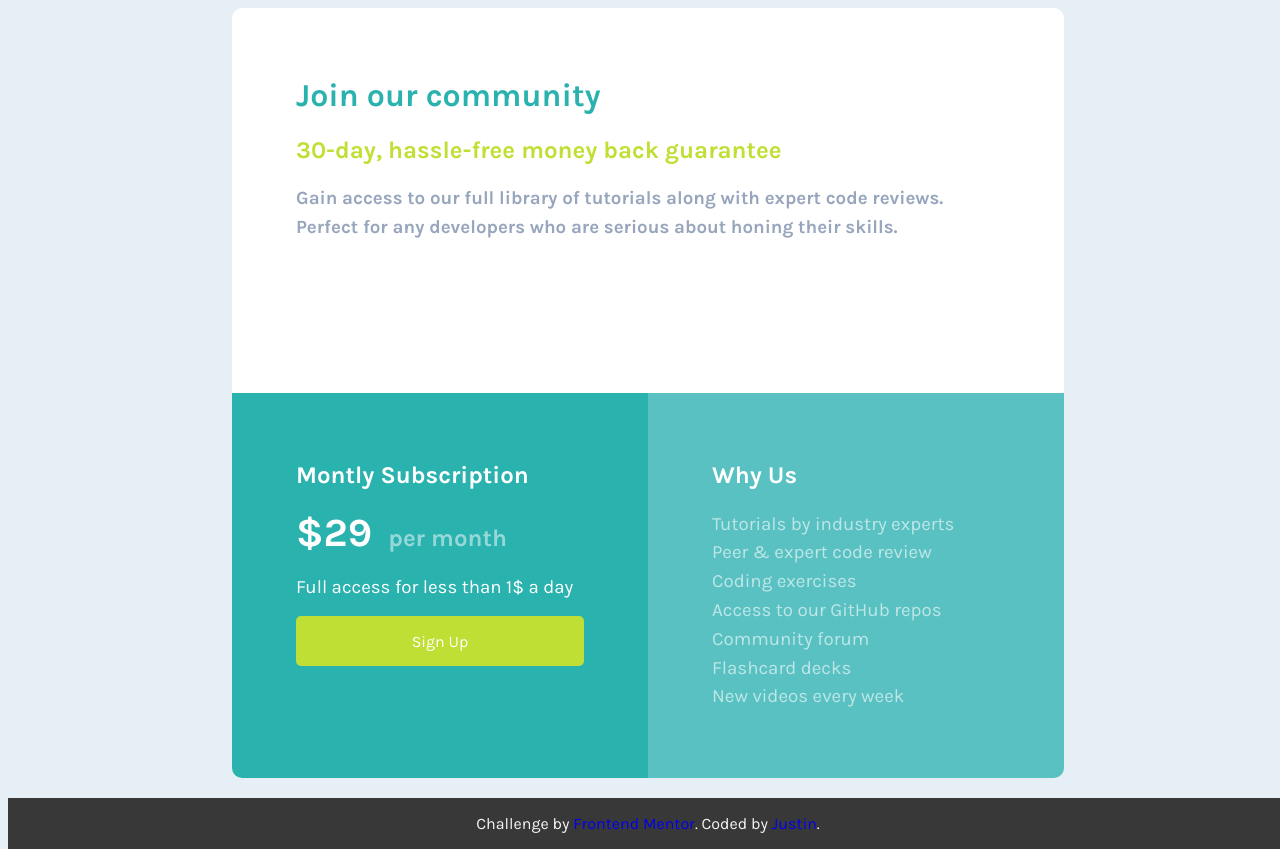
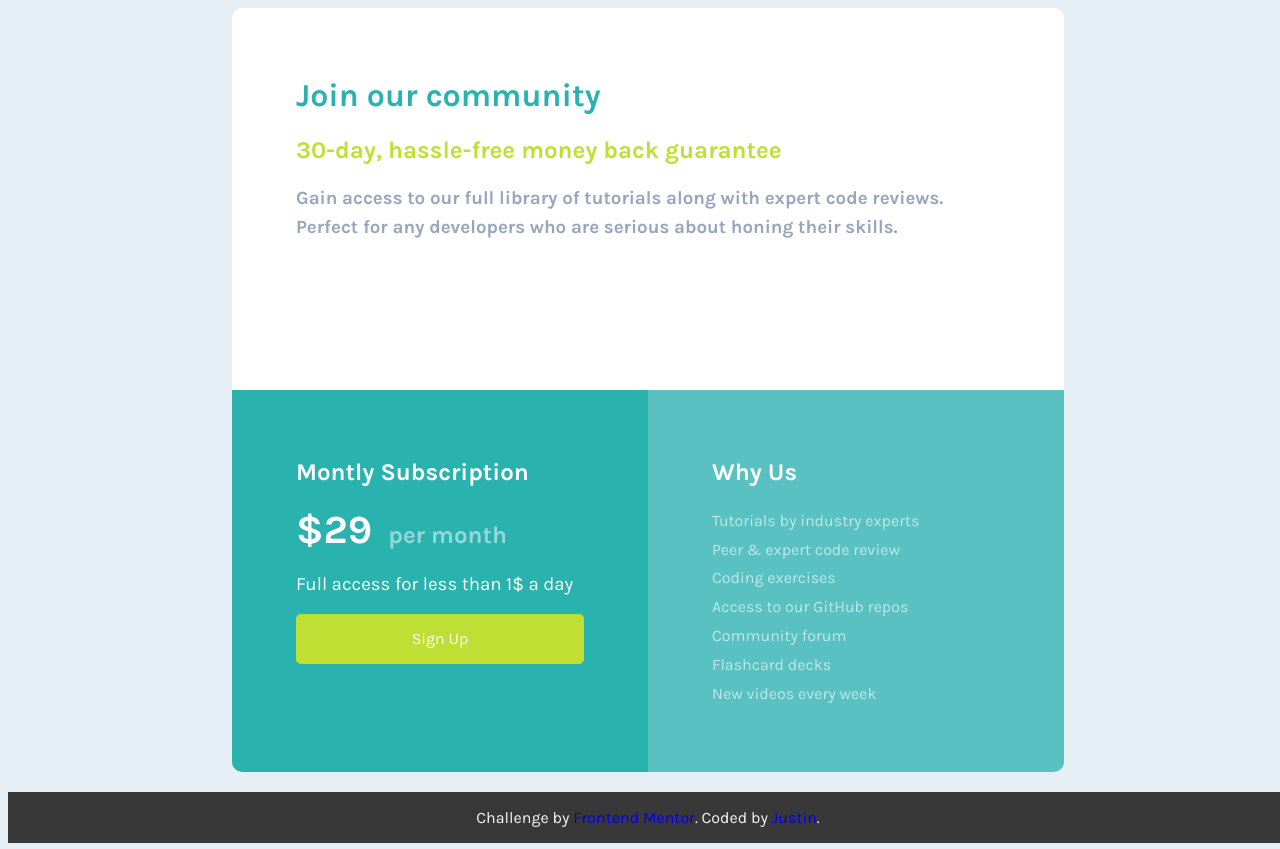
Before and after one commit to TritesDesign/single-price-grid-component-master, a plain HTML site: page Solution/index.html in a window 1280 px wide. Drawn offline with Linux system fonts and the light colour scheme.

Commit message:
Unordered List
I Changed the h3 line with list so I did not have to use line breaks in html

```diff
--- a/Solution/index.html
+++ b/Solution/index.html
@@ -11,7 +11,6 @@
         <div id="one">
             <h1>Join our community</h1>
             <h2 id="brightyellow">30-day, hassle-free money back guarantee
-
             <h3 id="whitesmoke"> Gain access to our full library of tutorials along
             with expert code reviews.
             Perfect for any developers who are serious about
@@ -27,14 +26,15 @@
 
         <div id="three">
             <h2>Why Us</h2>
-            <h3>Tutorials by industry experts <br>
-                Peer & expert code review <br>
-                Coding exercises <br>
-                Access to our GitHub repos <br>
-                Community forum <br>
-                Flashcard decks <br>
-                New videos every week<br>
-            </h3>
+            <ul>
+                <li>Tutorials by industry experts </li>
+                <li>Peer & expert code review </li>
+                <li>Coding exercises</li>
+                <li>Access to our GitHub repos </li>
+                <li>Community forum </li>
+                <li>Flashcard decks </li>
+                <li>New videos every week</li>
+            </ul>
         </div>
     </div>
     <footer>
--- a/Solution/style.css
+++ b/Solution/style.css
@@ -76,7 +76,9 @@ body {
     line-height: 0.3in;
     padding: 3rem 4rem;
 }
-#three h3 {
+#three ul {
+    list-style: none;
+    padding: 0;
     opacity: 0.6;
     font-weight: 400;
 }
```
